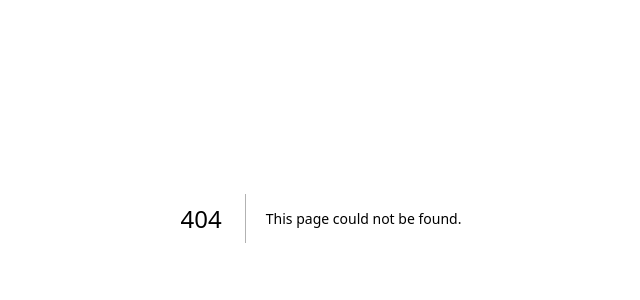
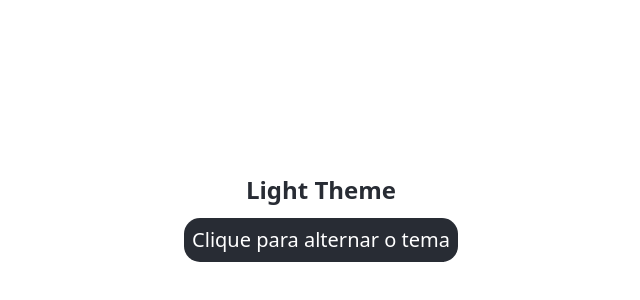
Before and after one commit to Eduardoskei/introducao-nextjs, a Next.js app: page /darkTheme in a window 1280 px wide. Before the commit this address had no page. Shown: the part 182-482 px from the top of the page, without its empty margins (319-959 px from the left). Built offline with nearby package versions, Linux system fonts and the light colour scheme.

Commit message:
Theme Toggle

```diff
--- /dev/null
+++ b/src/app/darkTheme/page.tsx
@@ -0,0 +1,24 @@
+'use client'
+
+import ToggleDark from "@/components/ToggleDark";
+import { useState } from "react"
+
+export default function darkTheme() {
+
+  const [isDark, setIsDark] = useState(false);
+
+  const handleThemeToggle = () => {
+    return setIsDark(!isDark);
+  }
+
+  return (
+    <div className={`h-screen w-screen flex flex-col justify-center items-center
+      ${isDark ? 'bg-[#282c34] text-[#efefefef]' : 'bg-white text-[#282c34]'}
+    `}>
+
+      <h1 className="text-2xl font-semibold">{isDark ? 'Dark Theme' : 'Light Theme'}</h1>
+      <ToggleDark theme={isDark} handle={handleThemeToggle}/>
+
+    </div>
+  )
+}
--- /dev/null
+++ b/src/app/not-found.tsx
@@ -0,0 +1,13 @@
+import Link from "next/link";
+
+export default function page() {
+  return (
+    <div className="w-screen h-screen flex flex-col justify-center items-center">
+      <h1 className="text-2xl">Página não encontrada.</h1>
+      <button
+        className="p-2 mt-3 text-white text-xl font-semibold bg-violet-600 hover:bg-violet-700 transition cursor-pointer transform hover:scale-105 rounded-xl">
+        <Link href={'/'}>Voltar para a pagina Home</Link>
+      </button>
+    </div>
+  )
+}
--- /dev/null
+++ b/src/components/ToggleDark.tsx
@@ -0,0 +1,21 @@
+
+
+type Props = {
+  theme: boolean
+  handle: () => void
+};
+
+export default function ToggleDark({theme, handle}: Props) {
+
+  return (
+    <div>
+      <button
+        className={`p-2 rounded-2xl cursor-pointer transition-all hover:scale-105 duration-450 mt-3 text-xl
+          ${theme ? 'bg-white text-black' : 'bg-[#282c34] text-white'}`}
+        onClick={handle}
+        >
+        Clique para alternar o tema
+      </button>
+    </div>
+  )
+}
```
Also changed, not shown: src/components/ListaDeCompras.tsx (line endings or trailing spaces).
